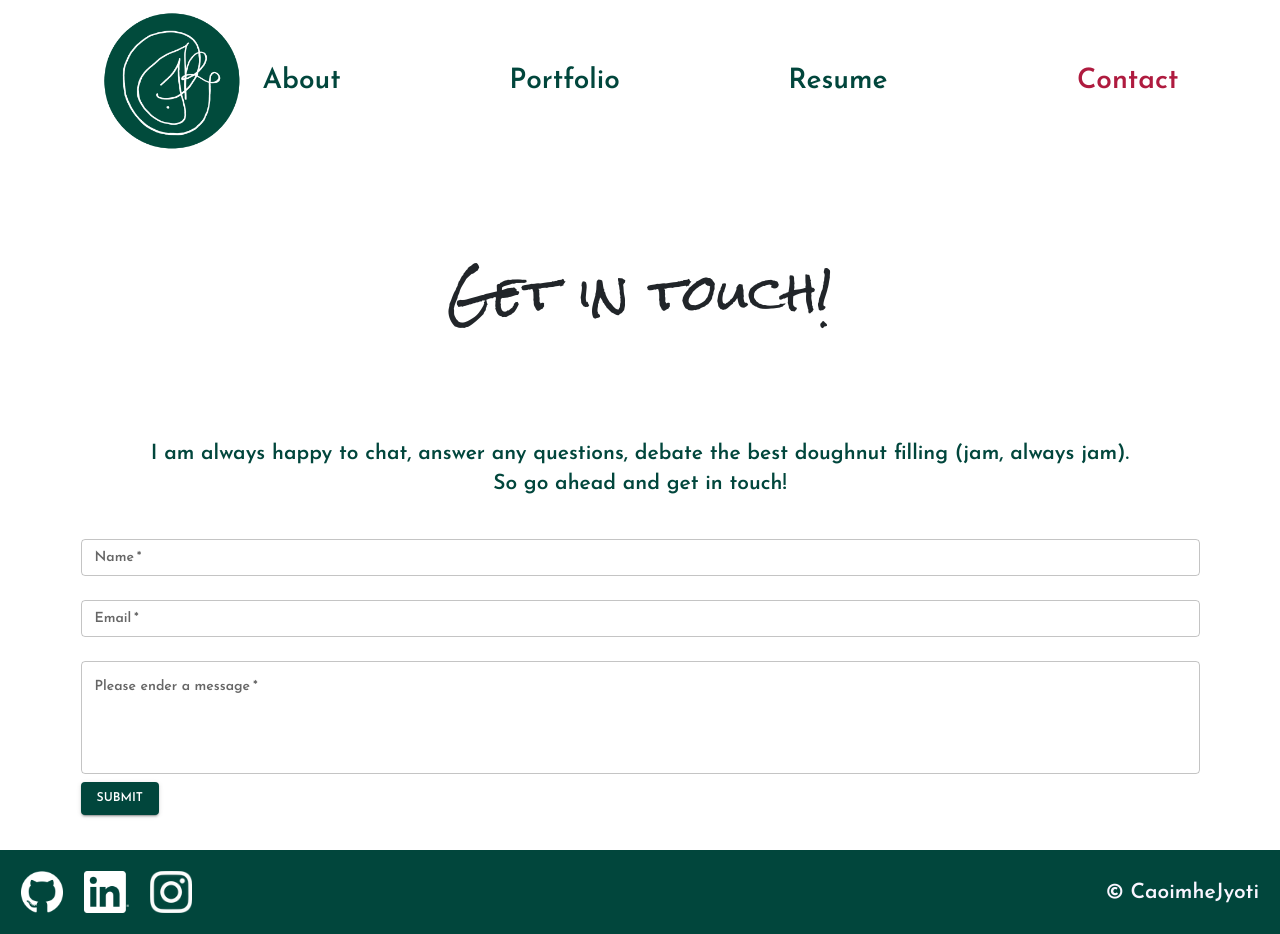
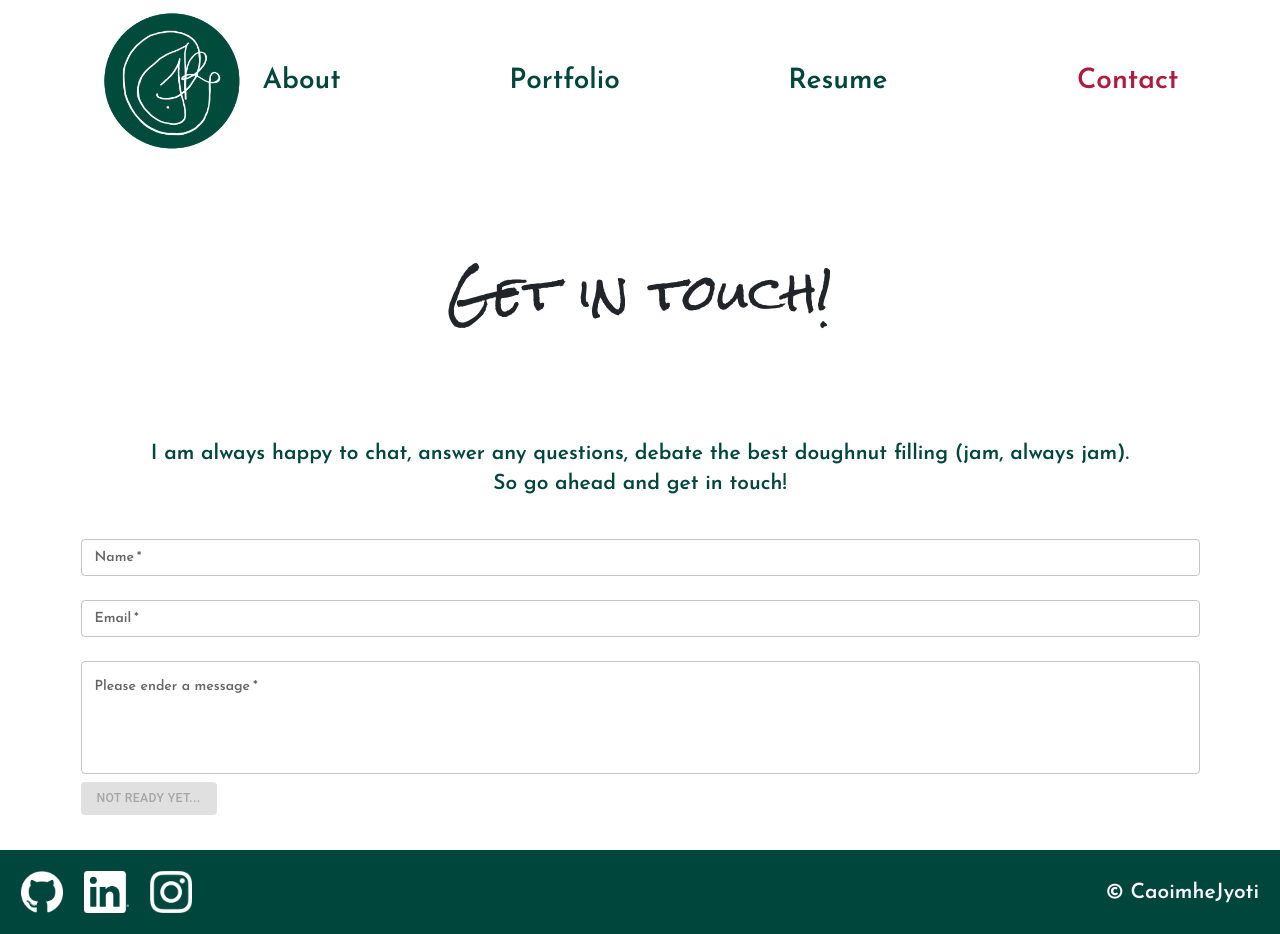
Before and after one commit to caoimhejyoti/caoimhejyoti-react, a React (Create React App) app: page / in a window 1280 px wide. Both pictures are taken after a click on the element "Contact". Built offline with nearby package versions, Linux system fonts and the light colour scheme.

Commit message:
adding disabled button - bug!

```diff
--- a/src/pages/Contact.js
+++ b/src/pages/Contact.js
@@ -4,8 +4,13 @@ import NameInput from "./../components/Contact/NameInput";
 import EmailInput from "./../components/Contact/emailInput";
 import MessageInput from "./../components/Contact/messagelnput";
 import SubmitButton from "./../components/Contact/submitButton";
+import {
+  Button,
+} from "@mui/material";
 
 export default function Contact() {
+  const hasValue = !NameInput && !EmailInput && !MessageInput === "error"
+
   return (
     <div>
       <h1 className="myh1">Get in touch!</h1>
@@ -27,7 +32,10 @@ export default function Contact() {
               <MessageInput />
             </Col>
             <Col className="form-input">
-              <SubmitButton />
+              {hasValue ? (<SubmitButton />)
+              : (<Button variant="contained" className="primary" disabled>
+              Not ready yet...
+            </Button>)}
             </Col>
           </Form>
         </Row>
```
